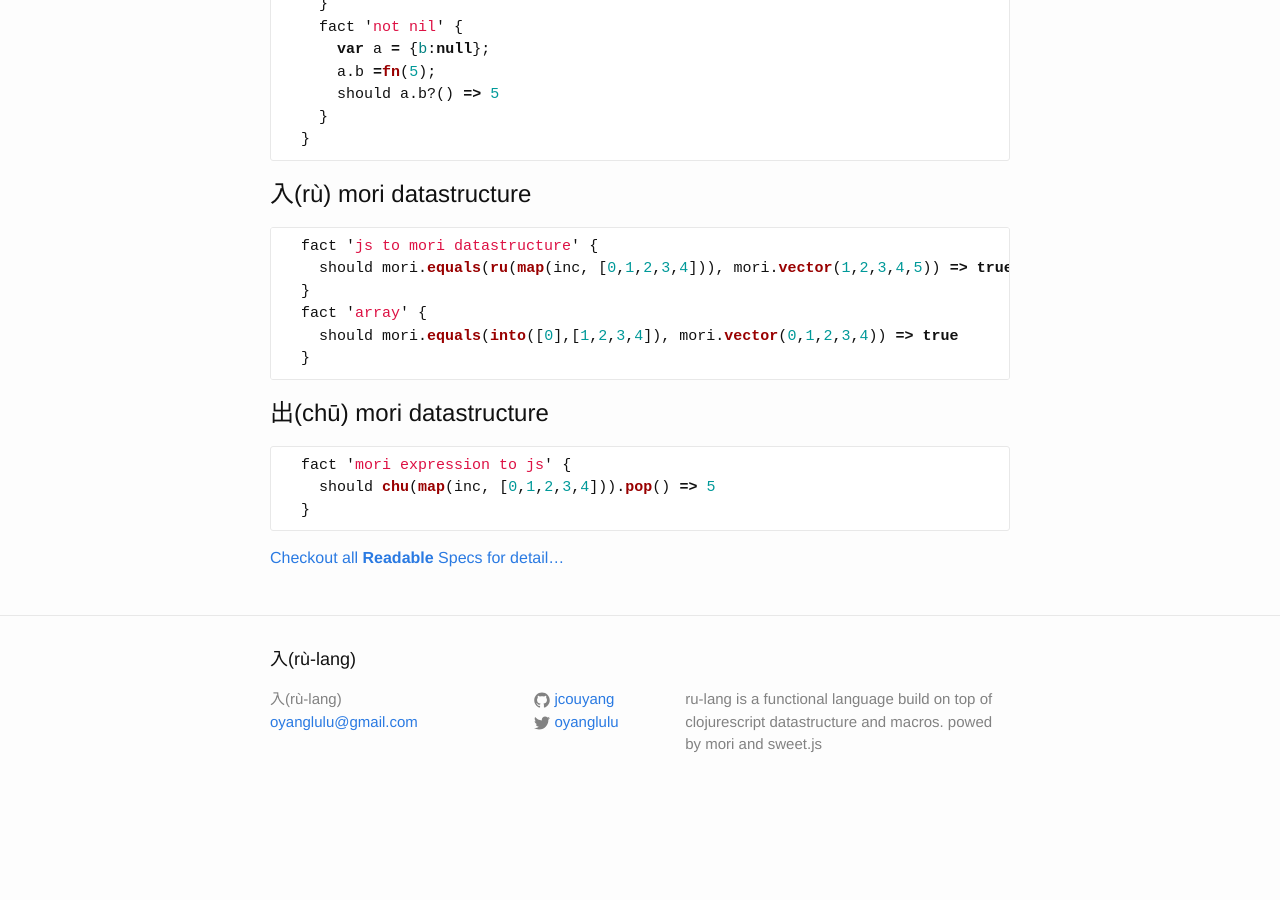
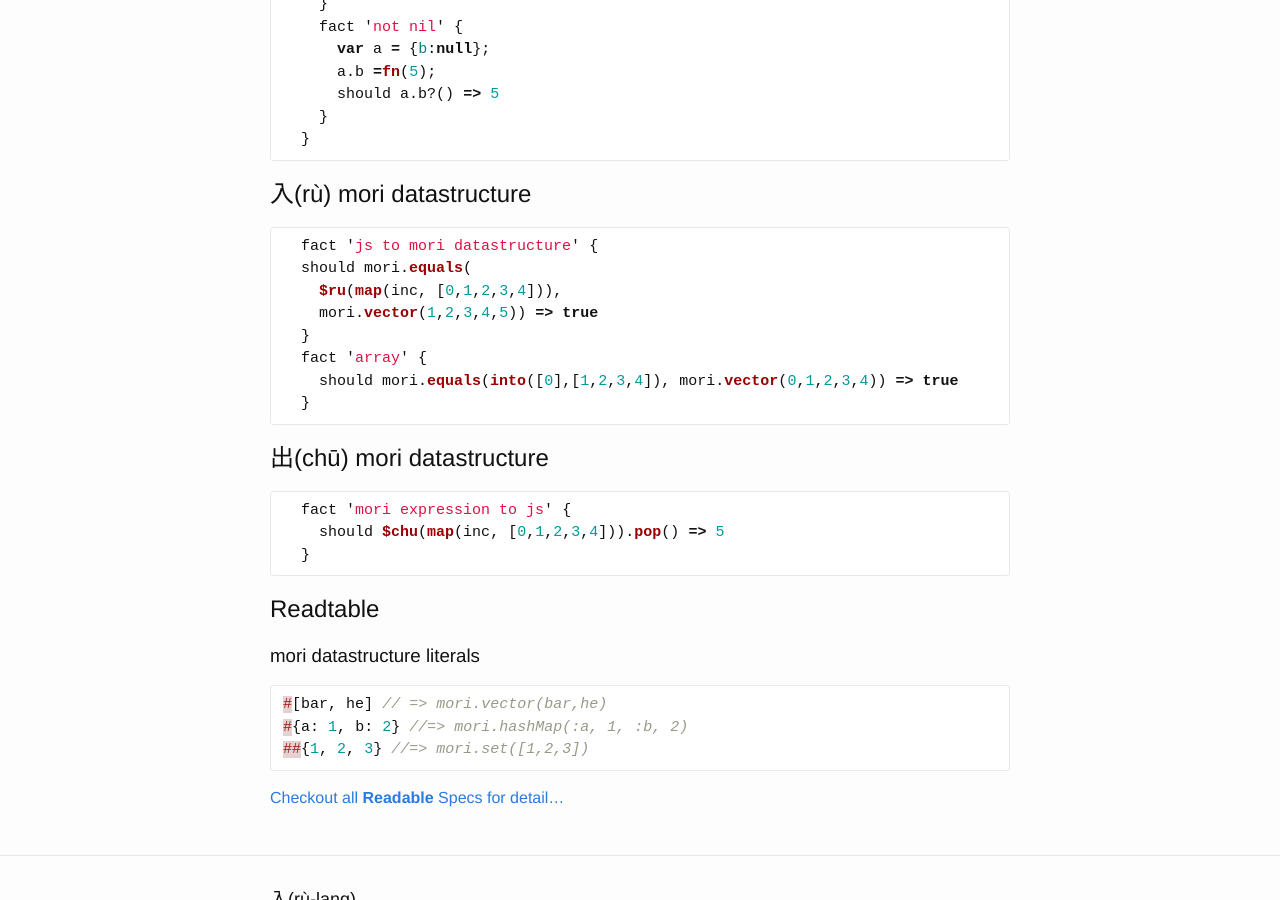
Before and after one commit to jcouyang/ru, a Jekyll site: the page built from index.md, in a window 1280 px wide and 900 px high, scrolled down 2244 px. Built offline with Jekyll 4.4.1, drawn with Linux system fonts in a browser that asks for light colours; Markdown is read by kramdown in place of the engine named in the settings; before the commit the page ends 3060 px from its top, so only the background shows below that; some of the changed text lies outside the part shown.

Commit message:
update doc

````diff
--- a/index.md
+++ b/index.md
@@ -31,7 +31,7 @@ so 入 here to to rip all good parts of clojure into native macros of JavaScript
 
 ```javascript
   fact 'defn arity func' {
-    defn f {
+    $defn f {
       (a){a}
       (a, b) {a+b}
     }
@@ -52,14 +52,14 @@ so 入 here to to rip all good parts of clojure into native macros of JavaScript
 
 ```js
   fact 'init variables and return expr' {
-    should let(a=1,b=2){a+b} => 3;
+    should $let(a=1,b=2){a+b} => 3;
   }
 ```
 
 ### destructure let
 ```js
   fact 'destructure nested array' {
-    should let([x,[y]]=[1,[2,4],3], [z] = [4,5,6]){
+    should $let([x,[y]]=[1,[2,4],3], [z] = [4,5,6]){
       x+y+z
     } => 7
   }
@@ -68,7 +68,7 @@ so 入 here to to rip all good parts of clojure into native macros of JavaScript
 ## looprecur
 ```javascript
   fact 'recur function' {
-    defn f{(a,b){
+    $defn f{(a,b){
       if(a>b) return a;
       recur(a++,b--)
     }}
@@ -78,7 +78,7 @@ so 入 here to to rip all good parts of clojure into native macros of JavaScript
 
 ```javascript
   fact 'looprecur' {
-    loop(a=1,b=36){
+    $loop(a=1,b=36){
       if(a>b) return a;
       recur(a++,b--)
     } => 19
@@ -103,7 +103,9 @@ so 入 here to to rip all good parts of clojure into native macros of JavaScript
 ## 入(rù) mori datastructure
 ```js
   fact 'js to mori datastructure' {
-    should mori.equals(ru(map(inc, [0,1,2,3,4])), mori.vector(1,2,3,4,5)) => true
+  should mori.equals(
+    $ru(map(inc, [0,1,2,3,4])),
+    mori.vector(1,2,3,4,5)) => true
   }
   fact 'array' {
     should mori.equals(into([0],[1,2,3,4]), mori.vector(0,1,2,3,4)) => true
@@ -113,8 +115,16 @@ so 入 here to to rip all good parts of clojure into native macros of JavaScript
 ## 出(chū) mori datastructure
 ```js
   fact 'mori expression to js' {
-    should chu(map(inc, [0,1,2,3,4])).pop() => 5
+    should $chu(map(inc, [0,1,2,3,4])).pop() => 5
   }
 ```
 
+## Readtable
+### mori datastructure literals
+
+```js
+#[bar, he] // => mori.vector(bar,he)
+#{a: 1, b: 2} //=> mori.hashMap(:a, 1, :b, 2)
+##{1, 2, 3} //=> mori.set([1,2,3])
+```
 [Checkout all **Readable** Specs for detail...](https://github.com/jcouyang/ru/tree/master/spec)
````
Also changed, not shown: other parts of index.md (+1 -1 lines), 1 other file.
